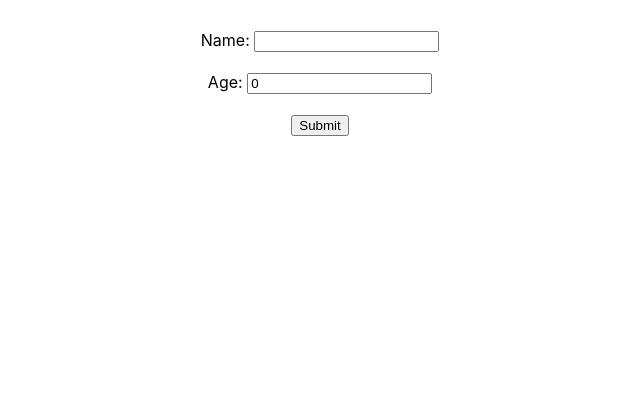
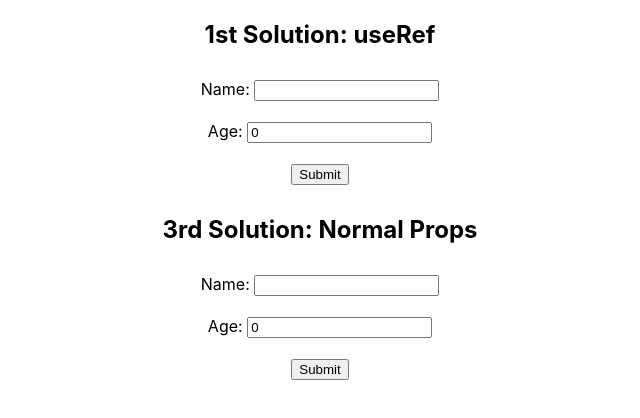
Before and after one commit to star123good/react-form-parent-child, a React (Create React App) app: page / in a window 1280 px wide. Shown: the top 418 px of the page, without its empty margins (320-960 px from the left). Built offline with nearby package versions, Linux system fonts and the light colour scheme.

Commit message:
make 1st solution - useRef

```diff
--- a/src/App.js
+++ b/src/App.js
@@ -1,9 +1,13 @@
 import NormalParent from './components/NormalParent';
+import RefParent from './components/RefParent';
 import './App.css';
 
 function App() {
   return (
     <div className="App">
+      <h2>1st Solution: useRef</h2>
+      <RefParent />
+      <h2>3rd Solution: Normal Props</h2>
       <NormalParent />
     </div>
   );
--- a/src/components/NormalChildForm.js
+++ b/src/components/NormalChildForm.js
@@ -3,8 +3,6 @@ import React from "react";
 export default function NormalChildForm ({
     name, setName, errorName, age, setAge, errorAge,
 }) {
-
-
 
     const handleChangeName = (e) => {
         setName(e.target.value);
--- /dev/null
+++ b/src/components/RefChildForm.js
@@ -0,0 +1,65 @@
+import React, { useState, forwardRef, useImperativeHandle } from "react";
+
+const RefChildForm = forwardRef((props, ref) => {
+
+    const [name, setName] = useState('');
+    const [errorName, setErrorName] = useState('');
+    const [errorAge, setErrorAge] = useState('');
+    const [age, setAge] = useState(0);
+
+    const handleChangeName = (e) => {
+        setName(e.target.value);
+    };
+
+    const handleChangeAge = (e) => {
+        setAge(e.target.value);
+    };
+
+    const validate = () => {
+        const errors = {};
+        if (!name) {
+            errors.name = 'Name is required.';
+            setErrorName(errors.name);
+        }
+        else {
+            setErrorName('');
+        }
+        if (age <= 0 || age > 100) {
+            errors.age = 'Age should be 0 ~ 100.';
+            setErrorAge(errors.age);
+        }
+        else {
+            setErrorAge('');
+        }
+        return errors;
+    };
+
+    const handleSubmit = () => {
+        const err = validate();
+        return {
+            error: err,
+            result: {
+                name, age,
+            },
+        };
+    };
+
+    useImperativeHandle(ref, () => ({
+        handleSubmit: handleSubmit,
+    }));
+
+    return (
+        <div className="form">
+            <div className="row">
+                <div>Name: <input value={name} onChange={handleChangeName} /></div>
+                <div className="error">{errorName}</div>
+            </div>
+            <div className="row">
+                <div>Age: <input type="number" value={age} onChange={handleChangeAge} /></div>
+                <div className="error">{errorAge}</div>
+            </div>
+        </div>
+    );
+});
+
+export default RefChildForm;
--- /dev/null
+++ b/src/components/RefParent.js
@@ -0,0 +1,29 @@
+import React, { useState, useRef } from "react";
+import RefChildForm from "./RefChildForm";
+
+export default function RefParent () {
+
+    const ref = useRef(null);
+
+    const [result, setResult] = useState('');
+
+    const onSubmit = () => {
+        const {result, error} = ref.current.handleSubmit();
+        if (Object.keys(error).length) {
+            setResult(`Error happens.`)
+        }
+        else {
+            setResult(`Name is ${result.name}, and age is ${result.age}.`)
+        }
+    };
+
+    return (
+        <div className="panel">
+            <div className="row">{result}</div>
+            <RefChildForm
+                ref={ref}
+            />
+            <button onClick={onSubmit} >Submit</button>
+        </div>
+    );
+}
```
